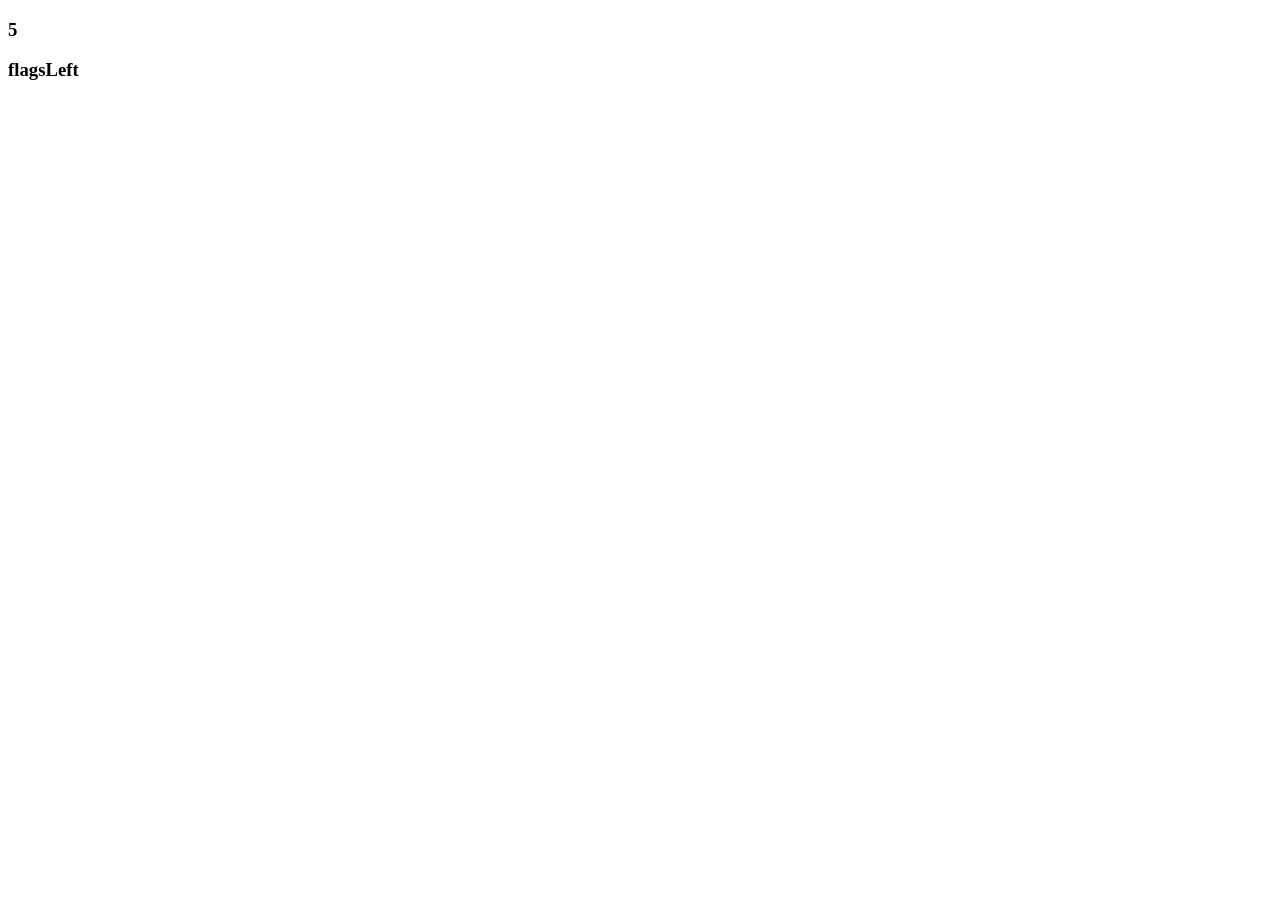
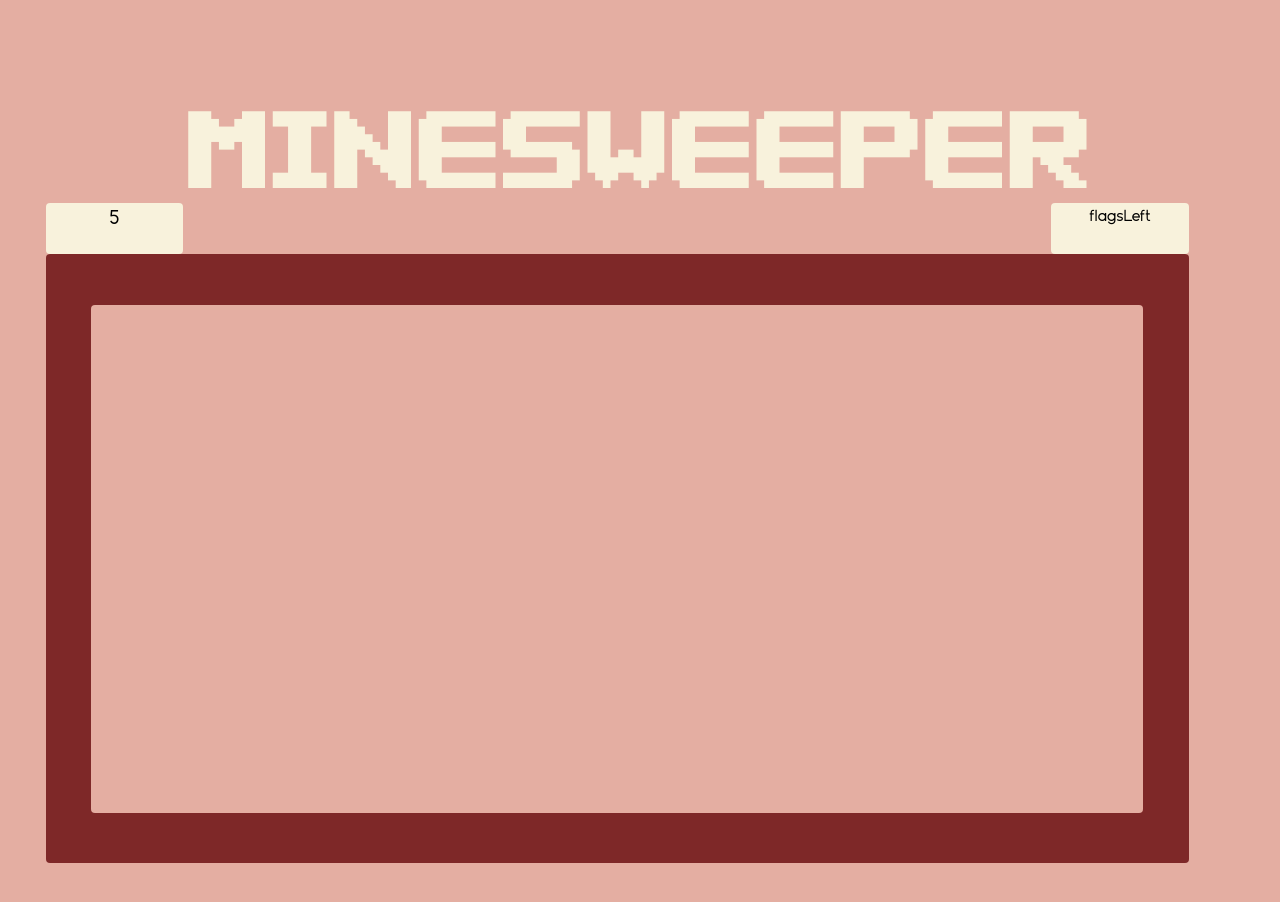
Before and after one commit to Krystofire88/WebNaWBA, a website: page minefield.html in a window 1280 px wide. Before the commit the page ends 800 px from the top, so only its background shows below. Drawn offline with Linux system fonts and the light colour scheme.

Commit message:
minesweeper tailwind

```diff
--- a/minefield.html
+++ b/minefield.html
@@ -5,12 +5,24 @@
     <meta name="viewport" content="width=device-width, initial-scale=1.0">
     <!-- <link href="https://unpkg.com/tailwindcss@%5E1.0/dist/tailwind.min.css" rel="stylesheet"> -->
     <link rel="stylesheet" href="style.css">
+    <link rel="stylesheet" href="./src/output.css">
     <script src="minefield.js"></script>
     <title>Minesweeper</title>
 </head>
-<body>
-    <h3 id="timeDisplay">timeDisplay</h3>
-    <h3 id="flagsLeft">flagsLeft</h3>
-    <div id="playingField"></div>
+<body class="font-[Geomatrix] bg-[#E4AEA2] grid grid-cols-28 grid-rows-[repeat(24,minmax(0,5.05vh))] md:grid-rows-[repeat(24,minmax(0,6.348vh))] overflow-hidden">
+         <h1
+        class="font-[Minesweeper] ml-[0.2%] text-7xl tracking-[4%] text-[#F8F2DC] p-8 col-span-full row-start-2 text-center mt-[-3.3vh] md:mt-[0.45vh] md:text-9xl">
+        Minesweeper</h1>
+        <div class="col-start-2 text-xl col-span-3 row-start-5 row-span-1 rounded-sm bg-[#F8F2DC] text-center">
+            <h3 id="timeDisplay">timeDisplay</h3>
+        </div>
+        <div class="col-start-24  col-span-3 row-start-5 row-span-1 rounded-sm bg-[#F8F2DC] text-center">
+        <h3 id="flagsLeft">flagsLeft</h3>
+        </div>
+        <div class="bg-[#7E2828] col-start-2 col-span-25 row-start-6 row-span-12 rounded-sm">
+        </div>
+        <div class="bg-[#E4AEA2] col-start-3 col-span-23 row-start-7 row-span-10 rounded-sm">
+            <div class="self-center" id="playingField"></div>
+        </div>
 </body>
 </html>
--- a/style.css
+++ b/style.css
@@ -17,4 +17,4 @@
 /* #playingField {
     width: 20%;
     height: 20%;
-} */
+}
```
Also changed, not shown: src/output.css.
